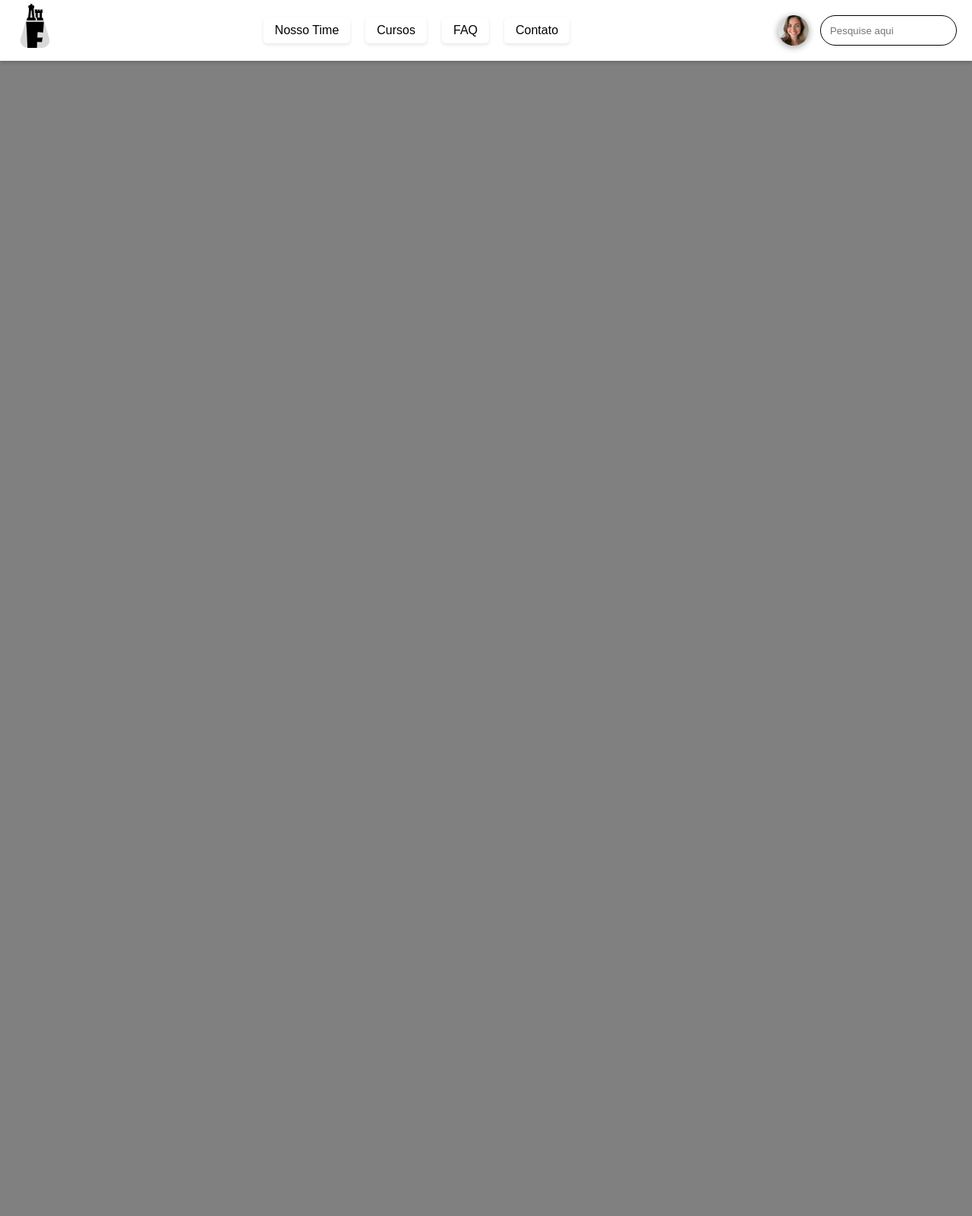
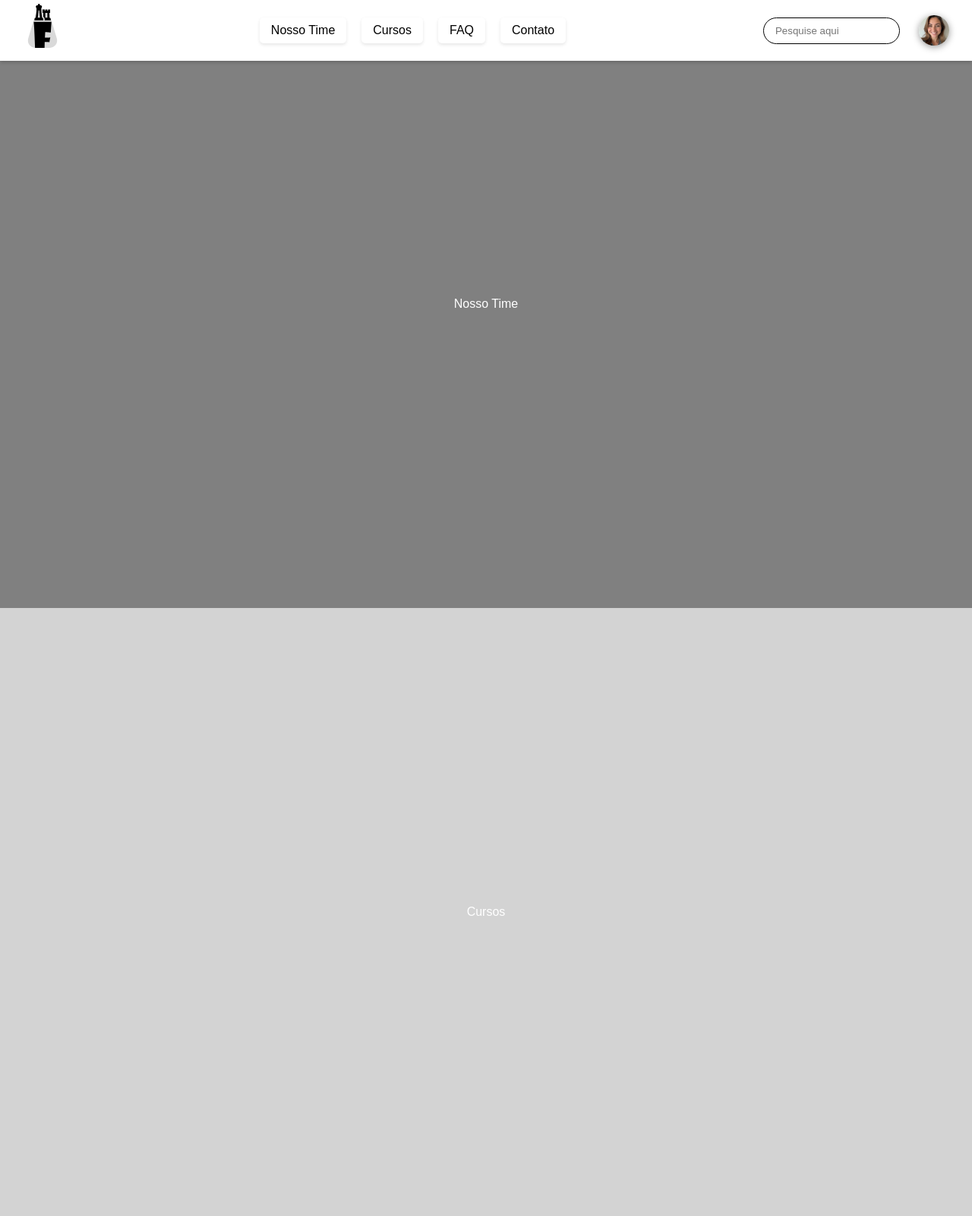
Before and after one commit to fernandagml/flex-position, a website: page index.html in a window 1280 px wide. Shown: the top 1600 px of the page at 76% size. Drawn offline with Linux system fonts and the light colour scheme.

Commit message:
Modificando o css das seções do main.

```diff
--- a/index.html
+++ b/index.html
@@ -11,8 +11,6 @@
 
     <!-- Estilos para os elementos da página -->
     <link rel="stylesheet" href="./src/styles/global.css">
-
-    <link rel="stylesheet" href="./src/styles/header.css">
 
     <!-- arquivo json: npm init -->
      <!-- placehold -->
@@ -31,16 +29,16 @@
         <nav class="header-menu">
             <ul>
                 <!-- li*4{item0$} -->
-                <a href="#content-nosso-time-sec01">
+                <a href="#content-nosso-time">
                     <li>Nosso Time</li>
                 </a>
-                <a href="#content-cursos-sec02">
+                <a href="#content-cursos">
                     <li>Cursos</li>
                 </a>
-                <a href="#content-faq-sec03">
+                <a href="#content-faq">
                     <li>FAQ</li>
                 </a>
-                <a href="#content-contato-sec04">
+                <a href="#content-contato">
                     <li>Contato</li>
                 </a>
             </ul>
@@ -49,22 +47,31 @@
         <!-- login -->
         <div class="header-login">
 
+            <div class="header-search">
+                <input type="text" placeholder="Pesquise aqui" />
+            </div>
+
             <div class="header-login-icon">
                 <img src="./src/assets/images/pessoa-F1.png" alt="ícone Perfil" />
-            </div>
-
-            <div class="header-search">
-                <input type="text" placeholder="Pesquise aqui" />
             </div>
 
         </div>
 
     </header>
 
-    <main class="main-content">
-        <section class="content-sec01">
+    <main>
 
-        </section>
+        <div class="whatsapp-button">
+        </div>
+
+        <section class="content-nosso-time" id="content-nosso-time"><span>Nosso Time</span></section>
+
+        <section class="content-cursos" id="content-cursos"><span>Cursos</span></section>
+
+        <section class="content-faq" id="content-faq"><span>FAQ</span></section>
+
+        <section class="content-contato" id="content-contato"><span>Contato</span></section>
+
     </main>
 
     <footer>
--- a/src/styles/global.css
+++ b/src/styles/global.css
@@ -1,11 +1,33 @@
+@import url(header.css);
+@import url(cards.css);
+@import url(footer.css);
 
 
-.main-content{
-    width: 100%;
-    height: 400vh;
+main section{
+    color: white;
+    display: flex;
+    justify-content: center;
+    align-items: center;
 }
 
-.content-sec01{
+.content-nosso-time, .content-cursos, .content-faq, .content-contato{
     width: 100%;
     height: 100vh;
+    padding: 10vh 0;
 }
+
+.content-nosso-time{
+    background-color: gray;
+}
+
+.content-cursos{
+    background-color: lightgray;
+}
+
+.content-faq{
+    background-color: gray;
+}
+
+.content-contato{
+    background-color: lightgrey;
+}
--- a/src/styles/header.css
+++ b/src/styles/header.css
@@ -10,7 +10,7 @@ header{
 
     width: 100vw;
     height: 10vh;
-    padding: 0 20px;
+    padding: 0 30px;
 
     background-color: white;
     /* sombra */
@@ -22,7 +22,6 @@ header{
 
 .header-logo img{
     height: 100px;
-
 }
 
 .header-menu ul{
@@ -54,7 +53,7 @@ header{
 .header-login{
     display: flex;
     align-items: center;
-    gap: 15px;
+    gap: 25px;
 }
 
 .header-login-icon{
@@ -73,12 +72,12 @@ header{
 }
 
 .header-search input{
-    padding: 7px 12px;
+    padding: 7px 15px;
     border: 1px solid black;
     border-radius: 20px;
     outline: none;
     transition: border-color 0.3s ease;
-    height: 40px;
+    height: 35px;
     width: 180px;
     /* color: */
 }
--- a/src/styles/reset.css
+++ b/src/styles/reset.css
@@ -4,9 +4,11 @@
     box-sizing: border-box;
     text-decoration: none;
     list-style: none;
+    scroll-behavior: smooth;
 }
 
 body{
     font-family: Arial, Helvetica, sans-serif;
     background-color: gray;
+
 }
```
